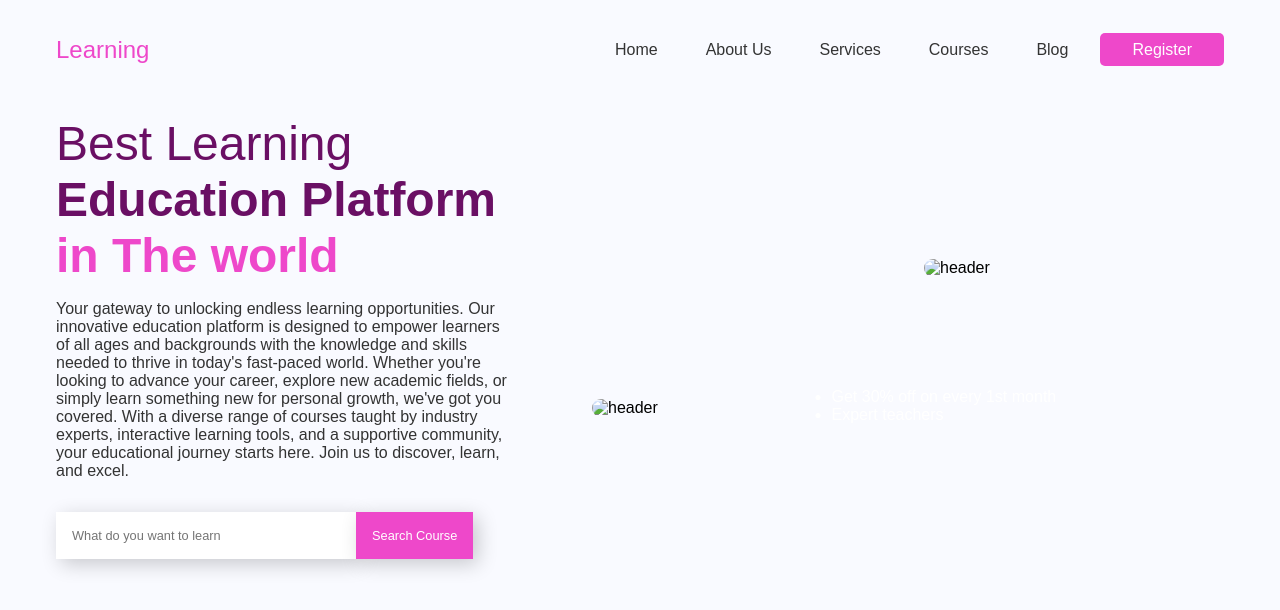
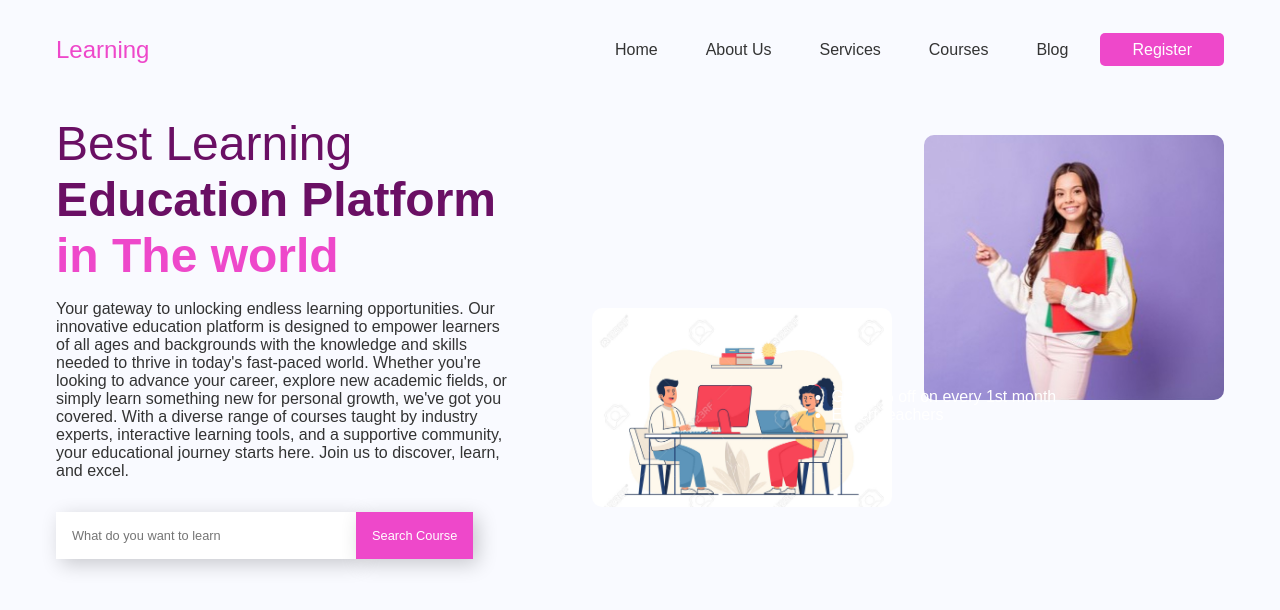
Before and after one commit to creator1404/landing, a plain HTML site: page index.htm in a window 1280 px wide. Drawn offline with Linux system fonts and the light colour scheme; files that its build step writes are made by us from their sources.

Commit message:
Update index.htm

```diff
--- a/index.htm
+++ b/index.htm
@@ -3,7 +3,7 @@
 <head>
     <meta charset="UTF-8">
     <meta name="viewport" content="width=device-width, initial-scale=1.0">
-    <link rel="stylesheet" href="style.css">
+    <link rel="stylesheet" href="landing_pages/style.css">
     <title>Web Design Mastery</title>
 </head>
 <body>
@@ -33,8 +33,8 @@
         </form>
     </div>
     <div class="image__container">
-        <img src="photo.jpg" alt="header">
-        <img src="photo1.jpg" alt="header">
+        <img src="landing_pages/photo.jpg" alt="header">
+        <img src="landing_pages/photo1.jpg" alt="header">
     <div class="image__Content">
         <ul>
             <li>Get 30% off on every 1st month</li>
```
